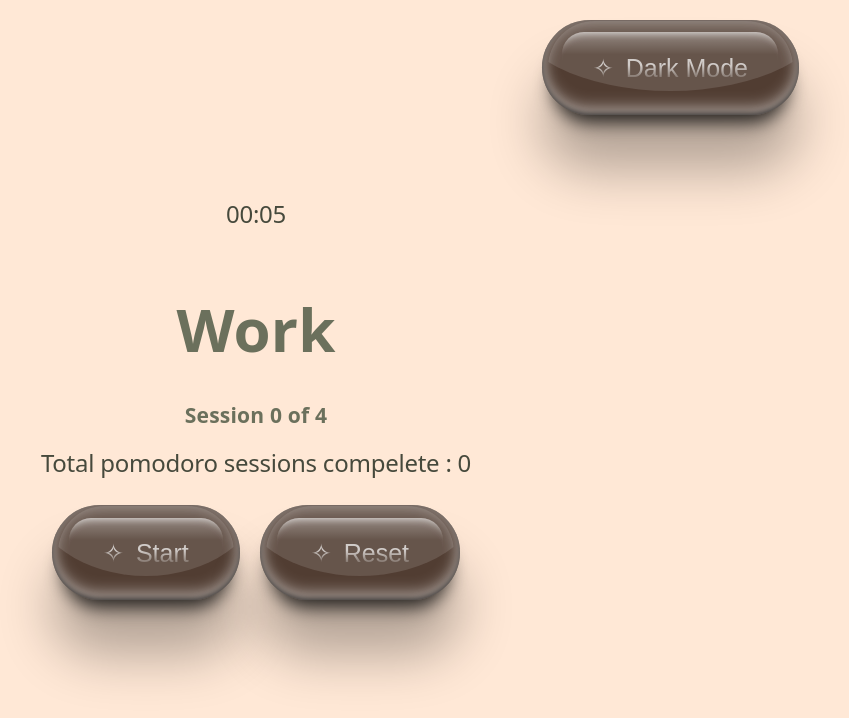
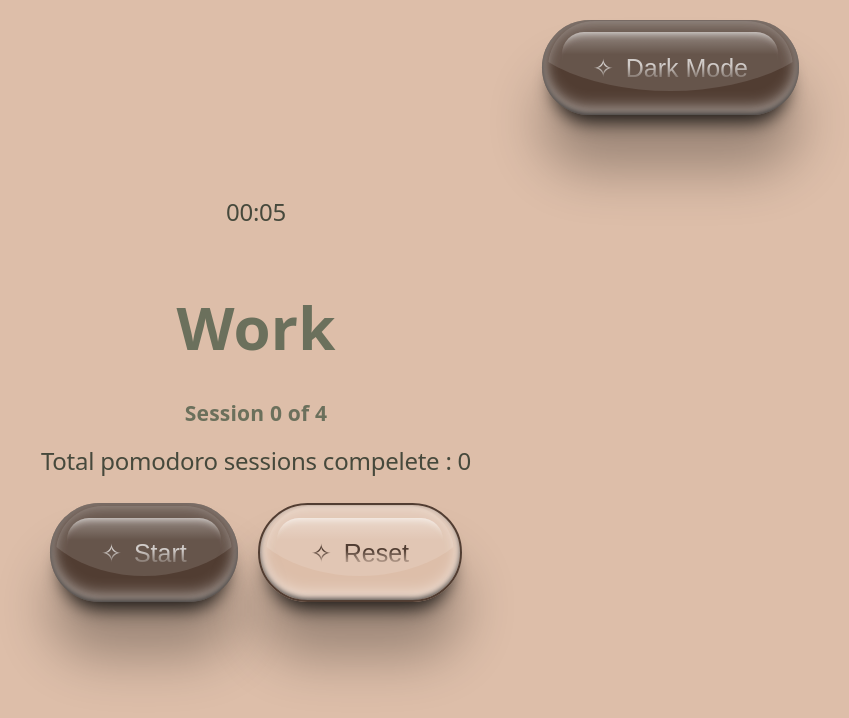
Before and after one commit to Khan1021/pomodoro-timer, a React (Vite) app: page / in a window 1280 px wide. Shown: the top 718 px of the page, without its empty margins (384-1233 px from the left). Built offline with nearby package versions, Linux system fonts and the light colour scheme.

Commit message:
changed lightmode bg

```diff
--- a/src/components/Controls.jsx
+++ b/src/components/Controls.jsx
@@ -6,7 +6,7 @@ function Controls(props) {
             <div className="playback-controls">
                 <PearlButton label={props.isRunning ? 'Pause' : 'Start'} onClick={props.onToggleRunning} theme={props.theme} />
 
-                <PearlButton label="Reset" disabled={props.isResetDisabled} onClick={props.onReset} theme={props.theme} />
+                <PearlButton label="Reset" disabled={props.isResetDisabled} onClick={props.onReset} theme={props.theme} variant="secondary" />
             </div>
 
             {/*dark mode toggle button*/}
--- a/src/components/PearlButton.jsx
+++ b/src/components/PearlButton.jsx
@@ -1,11 +1,13 @@
-function PearlButton({ label = "Pearl Button", className = "", theme = "light", ...props }) {
+function PearlButton({ label = "Pearl Button", className = "", theme = "light", variant = "primary", ...props }) {
   const buttonBg = theme === "dark" ? "#080808" : "#513d32";
+  const isSecondary = variant === "secondary";
+  const outlineColor = theme === "dark" ? "#9ca3af" : "#513d32";
   return (
     <>
       <style>{`
         .pearl-button {
           --white: #fff3e6;   /*light mode highlight*/
-          --bg: ${buttonBg};  /*dark bronze base when in light mode and near black base in dark mode*/
+
           --radius: 100px;
           outline: none;
           cursor: pointer;
@@ -106,9 +108,15 @@ function PearlButton({ label = "Pearl Button", className = "", theme = "light",
         }
       `}</style>
 
-      <button className={`pearl-button ${className}`} {...props}>
+      <button className={`pearl-button ${className}`}
+        style={{
+          '--bg': isSecondary ? 'transparent' : buttonBg,
+          border: isSecondary ? `2px solid ${outlineColor}` : '0',
+        }}
+        {...props}
+      >
         <div className="wrap">
-          <p>
+          <p style={{ color: isSecondary ? outlineColor : 'rgba(255, 255, 255, 0.7)' }}>
             <span>✧</span>
             <span>✦</span>
             {label}
--- a/src/index.css
+++ b/src/index.css
@@ -5,10 +5,10 @@
   --text-h: #46493c;
   /*darkened olive*/
 
-  --bg: #ffe8d6;
+  --bg: #ddbea9;
   /*powder-petal*/
 
-  --border: #ddbea9;
+  --border: #cb997e;
   /*desert sand*/
 
   --code-bg: rgba(221, 190, 169, 0.35);
```
